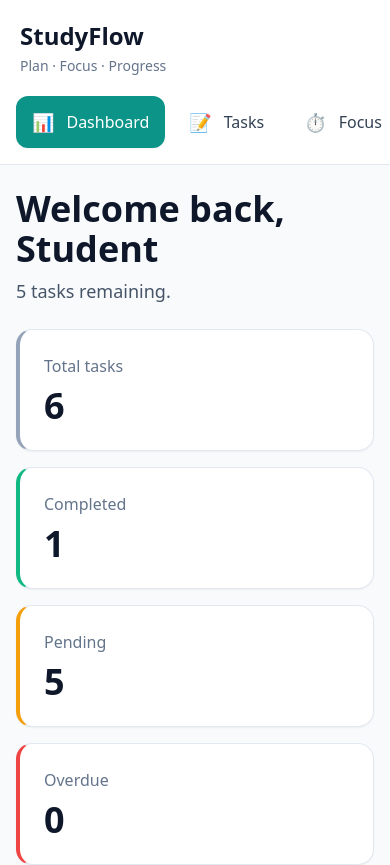
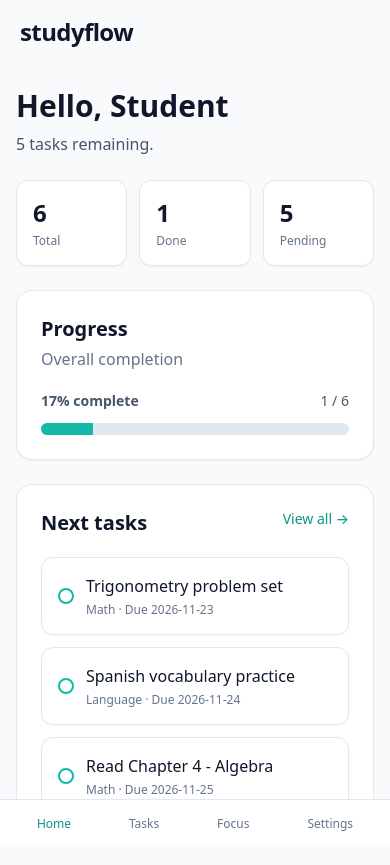
Before and after one commit to Neema2023/studyflow-dashboard, a React (Vite) app: page / in a window 390 px wide. Shown: the top 865 px of the page. Built offline with nearby package versions, Linux system fonts and the light colour scheme.

Commit message:
make layout fully responsive with mobile bottom nav and updated cards"

```diff
--- a/src/components/SiteLayout.jsx
+++ b/src/components/SiteLayout.jsx
@@ -1,30 +1,38 @@
 import { NavLink } from 'react-router-dom'
 
 const links = [
-  { to: '/', label: 'Dashboard', end: true, icon: '📊' },
-  { to: '/tasks', label: 'Tasks', icon: '📝' },
-  { to: '/focus', label: 'Focus', icon: '⏱️' },
-  { to: '/settings', label: 'Settings', icon: '⚙️' },
+  { to: '/', label: 'Home', icon: '', end: true },
+  { to: '/tasks', label: 'Tasks', icon: '' },
+  { to: '/focus', label: 'Focus', icon: '' },
+  { to: '/settings', label: 'Settings', icon: '' },
 ]
 
 export default function SiteLayout({ children }) {
   return (
     <div className="min-h-screen bg-slate-50 md:flex">
-      {/* Sidebar */}
-      <aside className="border-b border-slate-200 bg-white md:sticky md:top-0 md:h-screen md:w-64 md:flex-shrink-0 md:border-b-0 md:border-r">
+
+      {/* --- MOBILE HEADER (Hidden on Desktop) --- */}
+      <div className="sticky top-0 z-20 flex items-center justify-between bg-slate-50 px-5 py-4 md:hidden">
+        <h1 className="text-2xl font-bold tracking-tight text-slate-900">
+          studyflow
+        </h1>
+      </div>
+
+      {/* --- DESKTOP SIDEBAR (Hidden on Mobile) --- */}
+      <aside className="hidden border-slate-200 bg-white md:sticky md:top-0 md:block md:h-screen md:w-64 md:flex-shrink-0 md:border-r">
         <div className="px-5 py-5">
           <h1 className="text-2xl font-bold text-slate-900">StudyFlow</h1>
           <p className="mt-1 text-sm text-slate-500">Plan · Focus · Progress</p>
         </div>
 
-        <nav className="flex gap-2 overflow-x-auto px-4 pb-4 md:flex-col md:gap-1 md:px-3 md:pb-0">
+        <nav className="flex flex-col gap-1 px-3">
           {links.map(link => (
             <NavLink
               key={link.to}
               to={link.to}
               end={link.end}
               className={({ isActive }) =>
-                `flex items-center gap-3 whitespace-nowrap rounded-xl px-4 py-3 text-base font-medium transition ${
+                `flex items-center gap-3 rounded-xl px-4 py-3 text-base font-medium transition ${
                   isActive
                     ? 'bg-teal-600 text-white shadow-sm'
                     : 'text-slate-700 hover:bg-slate-100'
@@ -38,14 +46,33 @@ export default function SiteLayout({ children }) {
         </nav>
       </aside>
 
-      {/* Main Content Area */}
-      <main className="flex-1">
-        {/* Changed max-w-6xl to max-w-7xl to use more space,
-            and reduced left padding (md:pl-6) to bring it closer to the sidebar */}
-        <div className="mx-auto max-w-7xl px-4 py-6 md:pl-6 md:pr-8 md:py-10">
+      {/* --- MAIN CONTENT AREA --- */}
+      <main className="flex-1 pb-24 md:pb-0">
+        {/* Reduced max-width to match design, adjusted padding for mobile */}
+        <div className="mx-auto max-w-7xl px-4 py-6 md:pl-8 md:pr-10 md:py-10">
           {children}
         </div>
       </main>
+
+      {/* --- MOBILE BOTTOM NAVIGATION (Hidden on Desktop) --- */}
+      <nav className="fixed bottom-0 left-0 z-30 flex w-full justify-around border-t border-slate-200 bg-white px-2 py-3 md:hidden">
+        {links.map(link => (
+          <NavLink
+            key={link.to}
+            to={link.to}
+            end={link.end}
+            className={({ isActive }) =>
+              `flex flex-col items-center justify-center gap-1 text-xs font-medium transition ${
+                isActive ? 'text-teal-600' : 'text-slate-500 hover:text-slate-900'
+              }`
+            }
+          >
+            <span className="text-xl">{link.icon}</span>
+            <span>{link.label}</span>
+          </NavLink>
+        ))}
+      </nav>
+
     </div>
   )
 }
--- a/src/components/SummaryCard.jsx
+++ b/src/components/SummaryCard.jsx
@@ -1,18 +1,15 @@
 export default function SummaryCard({ label, value, accent = 'slate' }) {
   const accents = {
-    slate: 'border-l-slate-400',
-    teal: 'border-l-teal-500',
-    amber: 'border-l-amber-500',
-    red: 'border-l-red-500',
-    green: 'border-l-emerald-500',
+    slate: 'border-slate-200 text-slate-900',
+    green: 'border-slate-200 text-slate-900',
+    amber: 'border-slate-200 text-slate-900',
+    red: 'border-slate-200 text-slate-900',
   }
 
   return (
-    <div
-      className={`rounded-2xl border border-slate-200 border-l-4 ${accents[accent]} bg-white p-6 shadow-sm`}
-    >
-      <p className="text-base text-slate-500">{label}</p>
-      <p className="mt-2 text-4xl font-bold text-slate-900">{value}</p>
+    <div className="flex flex-col justify-center rounded-xl border border-slate-200 bg-white p-4 shadow-sm md:rounded-2xl md:p-6">
+      <p className="text-2xl font-bold text-slate-900 md:text-4xl">{value}</p>
+      <p className="mt-1 text-xs font-medium text-slate-500 md:text-base">{label}</p>
     </div>
   )
 }
--- a/src/pages/DashboardPage.jsx
+++ b/src/pages/DashboardPage.jsx
@@ -22,66 +22,64 @@ export default function DashboardPage({ tasks, displayName }) {
   return (
     <div className="space-y-6">
       <header>
-        <h1 className="text-4xl font-bold text-slate-900">
-          Welcome back, {displayName || 'Student'}
+        <h1 className="text-3xl font-bold text-slate-900 md:text-4xl">
+          Hello, {displayName || 'Student'}
         </h1>
-        <p className="mt-2 text-lg text-slate-600">
+        <p className="mt-2 text-base text-slate-600 md:text-lg">
           {pending} task{pending !== 1 ? 's' : ''} remaining.
         </p>
       </header>
 
-      <div className="grid grid-cols-1 gap-4 sm:grid-cols-2 lg:grid-cols-4">
-        <SummaryCard label="Total tasks" value={total} accent="slate" />
-        <SummaryCard label="Completed" value={completed} accent="green" />
+      {/* On mobile, show 3 cards side-by-side like the design. Show 4 on desktop. */}
+      <div className="grid grid-cols-3 gap-3 md:grid-cols-4 md:gap-4">
+        <SummaryCard label="Total" value={total} accent="slate" />
+        <SummaryCard label="Done" value={completed} accent="green" />
         <SummaryCard label="Pending" value={pending} accent="amber" />
-        <SummaryCard label="Overdue" value={overdue} accent="red" />
+        <div className="hidden md:block">
+          <SummaryCard label="Overdue" value={overdue} accent="red" />
+        </div>
       </div>
 
       <Card title="Progress" subtitle="Overall completion">
-        <div className="mb-3 flex justify-between text-base text-slate-600">
+        <div className="mb-3 flex justify-between text-sm text-slate-600 md:text-base">
           <span className="font-semibold">{progress}% complete</span>
           <span>{completed} / {total}</span>
         </div>
-        <div className="h-4 w-full overflow-hidden rounded-full bg-slate-200">
+        <div className="h-3 w-full overflow-hidden rounded-full bg-slate-200 md:h-4">
           <div className="h-full bg-teal-500 transition-all" style={{ width: `${progress}%` }} />
         </div>
       </Card>
 
       <Card
-        title="Upcoming tasks"
+        title="Next tasks"
         action={
-          <Link to="/tasks" className="text-base font-medium text-teal-600 hover:underline">
+          <Link to="/tasks" className="text-sm font-medium text-teal-600 hover:underline md:text-base">
             View all →
           </Link>
         }
       >
         {upcoming.length === 0 ? (
-          <p className="text-base text-slate-500">No upcoming tasks.</p>
+          <p className="text-base text-slate-500">No upcoming tasks. 🎉</p>
         ) : (
-          <div className="grid grid-cols-1 gap-3 md:grid-cols-2">
+          <div className="flex flex-col gap-3">
             {upcoming.map(task => (
               <div
                 key={task.id}
-                className="rounded-xl border border-slate-200 bg-slate-50 p-4"
+                className="flex items-center gap-3 rounded-xl border border-slate-200 bg-white p-4 shadow-sm"
               >
-                <p className="text-base font-medium text-slate-900">{task.title}</p>
-                <p className="mt-1 text-sm text-slate-500">
-                  {task.category} · Due {task.dueDate || '—'}
-                </p>
+                {/* Circle indicator like the design */}
+                <div className="h-4 w-4 flex-shrink-0 rounded-full border-2 border-teal-500" />
+                <div className="flex-1">
+                  <p className="text-base font-medium text-slate-900">{task.title}</p>
+                  <p className="mt-1 text-xs text-slate-500">
+                    {task.category} · Due {task.dueDate || '—'}
+                  </p>
+                </div>
               </div>
             ))}
           </div>
         )}
       </Card>
-
-      <Card title="Focus preview">
-        <p className="text-base text-slate-600">
-          Ready to concentrate?{' '}
-          <Link to="/focus" className="font-medium text-teal-600 hover:underline">
-            Start a focus session →
-          </Link>
-        </p>
-      </Card>
     </div>
   )
 }
--- a/src/pages/TasksPage.jsx
+++ b/src/pages/TasksPage.jsx
@@ -15,7 +15,7 @@ export default function TasksPage({ tasks, addTask, updateTask, deleteTask, togg
   const [status, setStatus] = useState('all')
   const [sort, setSort] = useState('dueAsc')
   const [editingTask, setEditingTask] = useState(null)
-  const [showForm, setShowForm] = useState(false) // NEW: form visibility
+  const [showForm, setShowForm] = useState(false)
 
   const debouncedSearch = useDebounce(search, 250)
   const searchRef = useRef(null)
@@ -50,6 +50,7 @@ export default function TasksPage({ tasks, addTask, updateTask, deleteTask, togg
   function handleEdit(task) {
     setEditingTask(task)
     setShowForm(true)
+    window.scrollTo({ top: 0, behavior: 'smooth' }) // Scroll to top to see form
   }
 
   function handleCancel() {
@@ -64,13 +65,11 @@ export default function TasksPage({ tasks, addTask, updateTask, deleteTask, togg
     <div className="space-y-6">
       <header className="flex flex-wrap items-center justify-between gap-4">
         <div>
-          <h1 className="text-4xl font-bold text-slate-900">Tasks</h1>
-          <p className="mt-2 text-lg text-slate-600">
-            Add, edit, complete and organise your study tasks.
-          </p>
+          <h1 className="text-3xl font-bold text-slate-900 md:text-4xl">My tasks</h1>
         </div>
+        {/* Hide top button on mobile, show on desktop */}
         {!showForm && (
-          <Button variant="accent" size="lg" onClick={() => setShowForm(true)}>
+          <Button variant="accent" size="lg" onClick={() => setShowForm(true)} className="hidden md:inline-flex">
             + Add task
           </Button>
         )}
@@ -86,63 +85,37 @@ export default function TasksPage({ tasks, addTask, updateTask, deleteTask, togg
         </Card>
       )}
 
-      <Card title="Filters">
+      <Card title="Filters" className="hidden md:block">
+        {/* Desktop Filters (hidden on mobile) */}
         <div className="grid grid-cols-1 gap-4 sm:grid-cols-2 lg:grid-cols-4">
           <div>
-            <label htmlFor="search" className="mb-2 block text-sm font-semibold text-slate-700">
-              Search
-            </label>
+            <label htmlFor="search-d" className="mb-2 block text-sm font-semibold text-slate-700">Search</label>
             <input
-              id="search"
-              ref={searchRef}
+              id="search-d"
               value={search}
               onChange={e => setSearch(e.target.value)}
               placeholder="Search tasks..."
               className="w-full rounded-xl border border-slate-300 px-4 py-2.5 text-base focus:border-teal-500 focus:outline-none"
             />
           </div>
-
           <div>
-            <label htmlFor="category-filter" className="mb-2 block text-sm font-semibold text-slate-700">
-              Category
-            </label>
-            <select
-              id="category-filter"
-              value={category}
-              onChange={e => setCategory(e.target.value)}
-              className="w-full rounded-xl border border-slate-300 px-4 py-2.5 text-base"
-            >
+            <label htmlFor="cat-d" className="mb-2 block text-sm font-semibold text-slate-700">Category</label>
+            <select id="cat-d" value={category} onChange={e => setCategory(e.target.value)} className="w-full rounded-xl border border-slate-300 px-4 py-2.5 text-base">
               <option value="all">All categories</option>
               {categories.map(c => <option key={c}>{c}</option>)}
             </select>
           </div>
-
           <div>
-            <label htmlFor="status-filter" className="mb-2 block text-sm font-semibold text-slate-700">
-              Status
-            </label>
-            <select
-              id="status-filter"
-              value={status}
-              onChange={e => setStatus(e.target.value)}
-              className="w-full rounded-xl border border-slate-300 px-4 py-2.5 text-base"
-            >
+            <label htmlFor="status-d" className="mb-2 block text-sm font-semibold text-slate-700">Status</label>
+            <select id="status-d" value={status} onChange={e => setStatus(e.target.value)} className="w-full rounded-xl border border-slate-300 px-4 py-2.5 text-base">
               <option value="all">All</option>
               <option value="active">Active</option>
               <option value="completed">Completed</option>
             </select>
           </div>
-
           <div>
-            <label htmlFor="sort" className="mb-2 block text-sm font-semibold text-slate-700">
-              Sort by
-            </label>
-            <select
-              id="sort"
-              value={sort}
-              onChange={e => setSort(e.target.value)}
-              className="w-full rounded-xl border border-slate-300 px-4 py-2.5 text-base"
-            >
+            <label htmlFor="sort-d" className="mb-2 block text-sm font-semibold text-slate-700">Sort by</label>
+            <select id="sort-d" value={sort} onChange={e => setSort(e.target.value)} className="w-full rounded-xl border border-slate-300 px-4 py-2.5 text-base">
               <option value="dueAsc">Due date (soonest)</option>
               <option value="dueDesc">Due date (latest)</option>
               <option value="az">Title A–Z</option>
@@ -151,9 +124,20 @@ export default function TasksPage({ tasks, addTask, updateTask, deleteTask, togg
         </div>
       </Card>
 
-      <Card title={`Tasks (${filtered.length})`}>
+      {/* Mobile Search Bar only */}
+      <div className="md:hidden">
+        <input
+          ref={searchRef}
+          value={search}
+          onChange={e => setSearch(e.target.value)}
+          placeholder="Search tasks ..."
+          className="w-full rounded-xl border border-slate-300 bg-white px-4 py-3 text-base shadow-sm focus:border-teal-500 focus:outline-none"
+        />
+      </div>
+
+      <div className="space-y-4">
         {noTasks && !showForm && (
-          <div className="rounded-xl bg-slate-50 p-6 text-center">
+          <div className="rounded-xl bg-white p-6 text-center shadow-sm border border-slate-200">
             <p className="text-base text-slate-600">
               No tasks yet. Click <strong>+ Add task</strong> to get started.
             </p>
@@ -164,6 +148,8 @@ export default function TasksPage({ tasks, addTask, updateTask, deleteTask, togg
             No tasks match your current search and filters.
           </p>
         )}
+
+        {/* Tasks List */}
         <div className="grid grid-cols-1 gap-4 md:grid-cols-2">
           {filtered.map(task => (
             <TaskCard
@@ -175,7 +161,21 @@ export default function TasksPage({ tasks, addTask, updateTask, deleteTask, togg
             />
           ))}
         </div>
-      </Card>
+      </div>
+
+      {/* Floating Add Task Button for Mobile */}
+      {!showForm && (
+        <div className="fixed bottom-20 left-0 z-20 w-full px-4 md:hidden">
+          <Button
+            variant="accent"
+            size="lg"
+            onClick={() => { setShowForm(true); window.scrollTo({ top: 0, behavior: 'smooth' }) }}
+            className="w-full shadow-lg justify-center py-4 text-lg"
+          >
+            + Add task
+          </Button>
+        </div>
+      )}
     </div>
   )
 }
```
